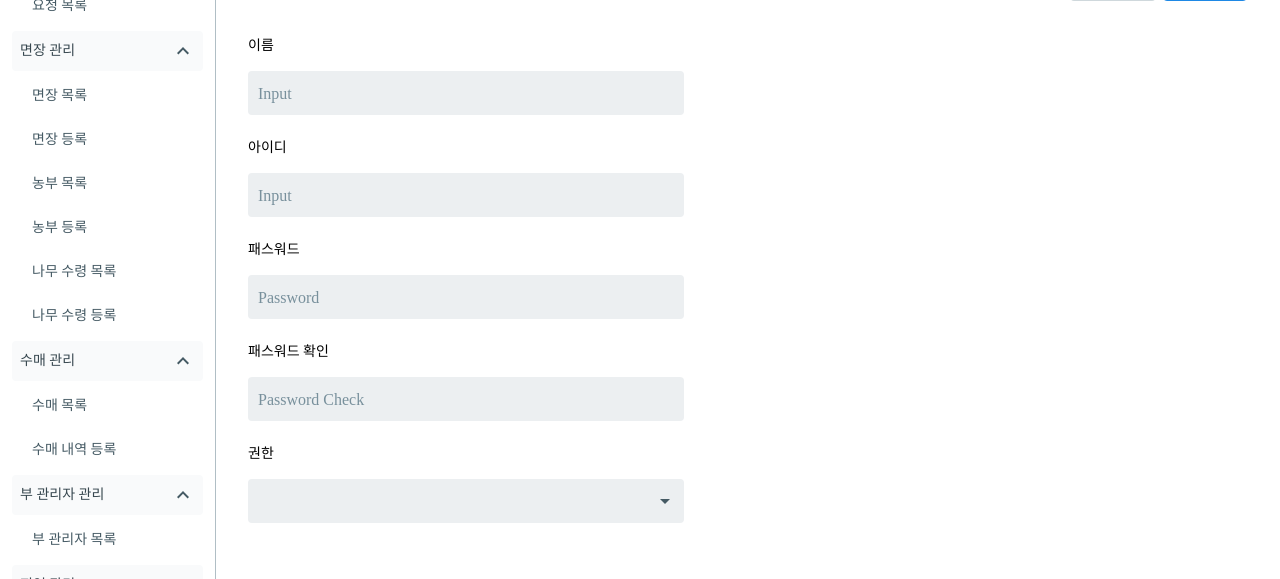
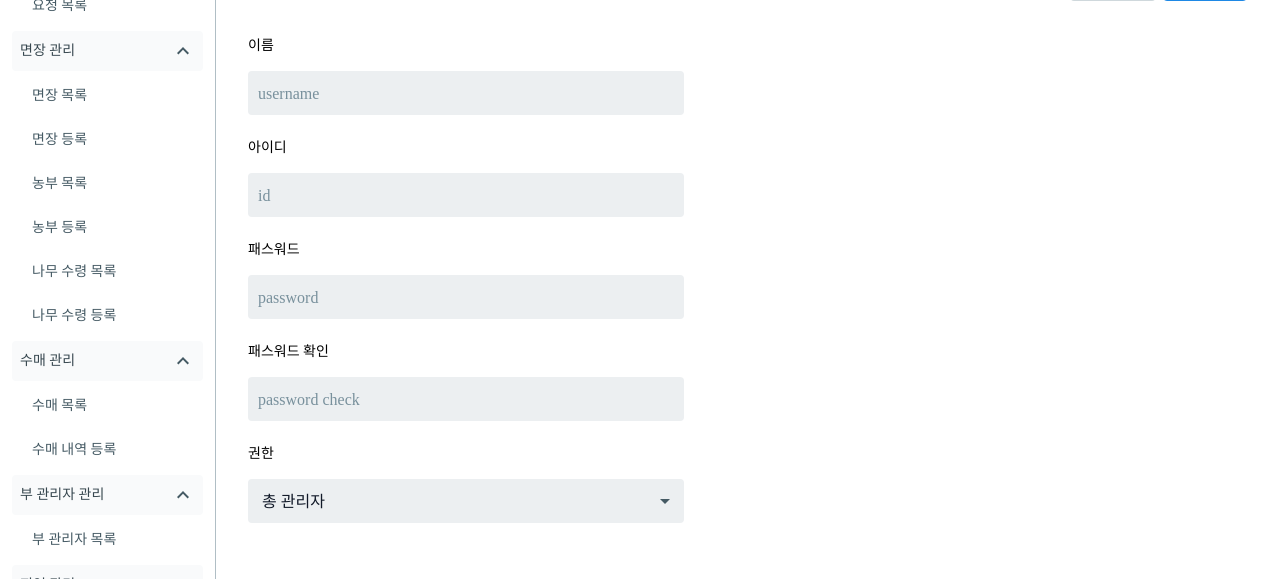
Before and after one commit to media-art-nation/coffee-frontend, a React (Vite) app: page /accounts/register in a window 1280 px wide. Shown: the part 131-710 px from the top of the page. Built offline with nearby package versions, Linux system fonts and the light colour scheme.

Commit message:
[feat] 계정 생성 api 연동

```diff
--- a/src/apis/AppUser/useSignIn.ts
+++ b/src/apis/AppUser/useSignIn.ts
@@ -4,7 +4,9 @@ import { TLoginForm } from '@/pages/Accounts/Login';
 
 import { axiosInstance } from '../axiosInstance';
 
-const signIn = async (formData: TLoginForm) => {
+type SignInReq = TLoginForm
+
+const signIn = async (formData: SignInReq) => {
     const response = await axiosInstance.post('/app-user/sign-in', formData);
     return response.data;
 };
--- /dev/null
+++ b/src/apis/AppUser/useSignUp.ts
@@ -0,0 +1,18 @@
+import { useMutation } from '@tanstack/react-query';
+
+import { TSignUpForm } from '@/pages/Accounts/AccountRegister';
+
+import { axiosInstance } from '../axiosInstance';
+
+type SignUpReq = TSignUpForm;
+
+const signUp = async (formData: SignUpReq) => {
+    const response = await axiosInstance.post('/app-user/sign-up', formData);
+    return response.data;
+};
+
+export const useSignUp = () => {
+    return useMutation({
+        mutationFn: signUp,
+    });
+};
--- a/src/pages/Accounts/AccountRegister/index.tsx
+++ b/src/pages/Accounts/AccountRegister/index.tsx
@@ -1,18 +1,20 @@
 import { useState } from 'react';
 
-import { useForm } from 'react-hook-form';
+import { Controller, useForm } from 'react-hook-form';
 
 import { Button, MenuItem, Select, Stack, Typography } from '@mui/material';
 
+import { useSignUp } from '@/apis/AppUser/useSignUp';
 import LabelAndInput from '@/components/LabelAndInput';
 import Title from '@/components/Title';
 import { useDialog } from '@/hooks/useDialog';
+import { TRole } from '@/typings/User';
 
-type TAccountForm = {
+export type TSignUpForm = {
     userId: string;
     username: string;
     password: string;
-    role: string;
+    role: TRole;
 };
 
 /**
@@ -23,7 +25,8 @@ type TAccountForm = {
 const AccountRegister = () => {
     const { openDialog } = useDialog();
     const [passwordCheck, setPasswordCheck] = useState('');
-    const { watch, register, setValue, handleSubmit } = useForm<TAccountForm>({
+    const { mutateAsync: signUp } = useSignUp();
+    const { watch, control, setValue, handleSubmit, reset } = useForm<TSignUpForm>({
         defaultValues: {
             userId: '',
             username: '',
@@ -39,7 +42,9 @@ const AccountRegister = () => {
             variant: 'alert',
             primaryAction: {
                 name: '확인',
-                onClick: () => {},
+                onClick: () => {
+                    reset();
+                },
             },
             secondaryAction: {
                 name: '닫기',
@@ -48,7 +53,7 @@ const AccountRegister = () => {
         });
     };
 
-    const onSubmit = (formData: TAccountForm) => {
+    const onSubmit = (formData: TSignUpForm) => {
         console.log(formData);
         openDialog({
             title: '계정 생성',
@@ -56,7 +61,12 @@ const AccountRegister = () => {
             variant: 'confirm',
             primaryAction: {
                 name: '확인',
-                onClick: () => {},
+                onClick: async () => {
+                    await signUp(formData).then((res) => {
+                        if (res.code === 'SUCCESS') alert('계정이 생성 되었습니다.');
+                        else alert('계정 생성에 실패하였습니다.');
+                    });
+                },
             },
             secondaryAction: {
                 name: '닫기',
@@ -91,7 +101,7 @@ const AccountRegister = () => {
                         setValue('username', e.target.value)
                     }
                     labelValue="이름"
-                    placeholder="Input"
+                    placeholder="username"
                 />
                 <LabelAndInput
                     sx={{ width: '100%' }}
@@ -100,7 +110,7 @@ const AccountRegister = () => {
                         setValue('userId', e.target.value)
                     }
                     labelValue="아이디"
-                    placeholder="Input"
+                    placeholder="id"
                 />
                 <LabelAndInput
                     sx={{ width: '100%' }}
@@ -109,7 +119,7 @@ const AccountRegister = () => {
                         setValue('password', e.target.value)
                     }
                     labelValue="패스워드"
-                    placeholder="Password"
+                    placeholder="password"
                     type="password"
                 />
                 <LabelAndInput
@@ -119,27 +129,35 @@ const AccountRegister = () => {
                         setPasswordCheck(e.target.value)
                     }
                     labelValue="패스워드 확인"
-                    placeholder="Password Check"
+                    placeholder="password check"
                     type="password"
                 />
-
                 <Stack sx={{ gap: '12px' }}>
                     <Typography sx={{ fontSize: '14px' }}>권한</Typography>
-                    <Select {...register('role')}>
-                        <MenuItem value="VICE_ADMIN_HEAD_OFFICER">{'부 관리자(한국지사)'}</MenuItem>
-                        <MenuItem value="VICE_ADMIN_AGRICULTURE_MINISTRY_OFFICER">
-                            {'부 관리자(농림부)'}
-                        </MenuItem>
-                        <MenuItem value="VILLAGE_HEAD">면장</MenuItem>
-                    </Select>
+                    <Controller
+                        name="role"
+                        control={control}
+                        render={({ field }) => (
+                            <Select {...field}>
+                                <MenuItem value="ADMIN">총 관리자</MenuItem>
+                                <MenuItem value="VICE_ADMIN_HEAD_OFFICER">
+                                    {'부 관리자(한국지사)'}
+                                </MenuItem>
+                                <MenuItem value="VICE_ADMIN_AGRICULTURE_MINISTRY_OFFICER">
+                                    {'부 관리자(농림부)'}
+                                </MenuItem>
+                                <MenuItem value="VILLAGE_HEAD">면장</MenuItem>
+                            </Select>
+                        )}
+                    />
                 </Stack>
                 {watch('role').startsWith('VICE_ADMIN') && (
                     <Stack sx={{ gap: '12px' }}>
                         <Typography sx={{ fontSize: '14px' }}>관리 지역</Typography>
-                        <Select {...register('role')}>
+                        <Select>
                             <MenuItem value="지역 1">지역 1</MenuItem>
-                            <MenuItem value="지역 1">지역 2</MenuItem>
-                            <MenuItem value="지역 1">지역 3</MenuItem>
+                            <MenuItem value="지역 2">지역 2</MenuItem>
+                            <MenuItem value="지역 3">지역 3</MenuItem>
                         </Select>
                     </Stack>
                 )}
```
